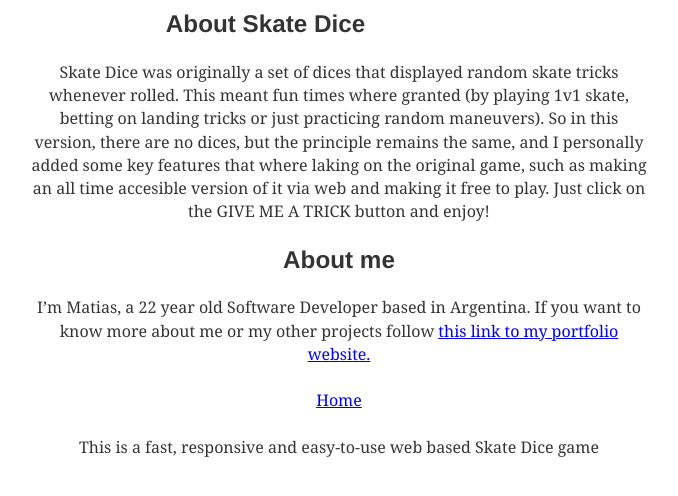
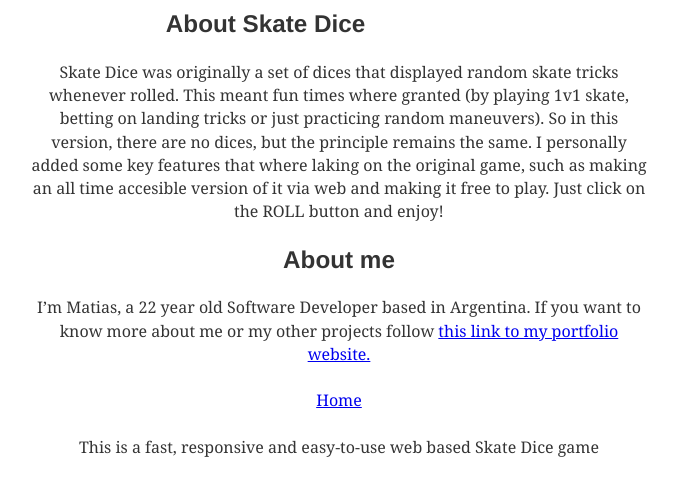
Before and after one commit to matiasbouin/skate-dice, a Gatsby site: page /about in a window 1280 px wide. Shown: the part 86-582 px from the top of the page, without its empty margins (301-979 px from the left). Built offline with nearby package versions, Linux system fonts and the light colour scheme; Gatsby itself is replaced by a stand-in of ours.

Commit message:
Modify about page

```diff
--- a/src/pages/about.js
+++ b/src/pages/about.js
@@ -11,10 +11,10 @@ export default function About() {
         tricks whenever rolled. This meant fun times where granted (by playing
         1v1 skate, betting on landing tricks or just practicing random
         maneuvers). So in this version, there are no dices, but the principle
-        remains the same, and I personally added some key features that where
-        laking on the original game, such as making an all time accesible
-        version of it via web and making it free to play. Just click on the GIVE
-        ME A TRICK button and enjoy!
+        remains the same. I personally added some key features that where laking
+        on the original game, such as making an all time accesible version of it
+        via web and making it free to play. Just click on the ROLL button and
+        enjoy!
       </p>
       <h2>About me</h2>
       <p>
```
